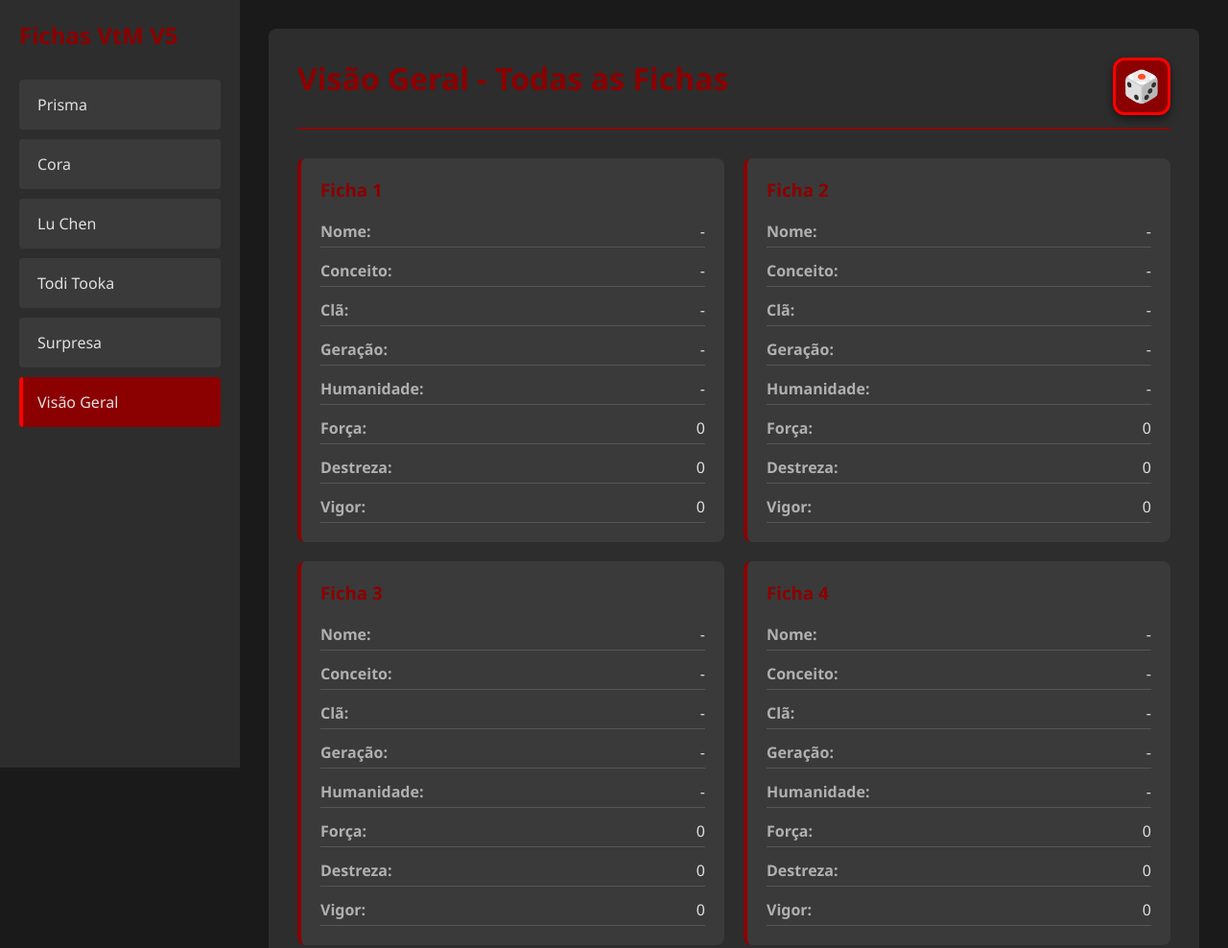
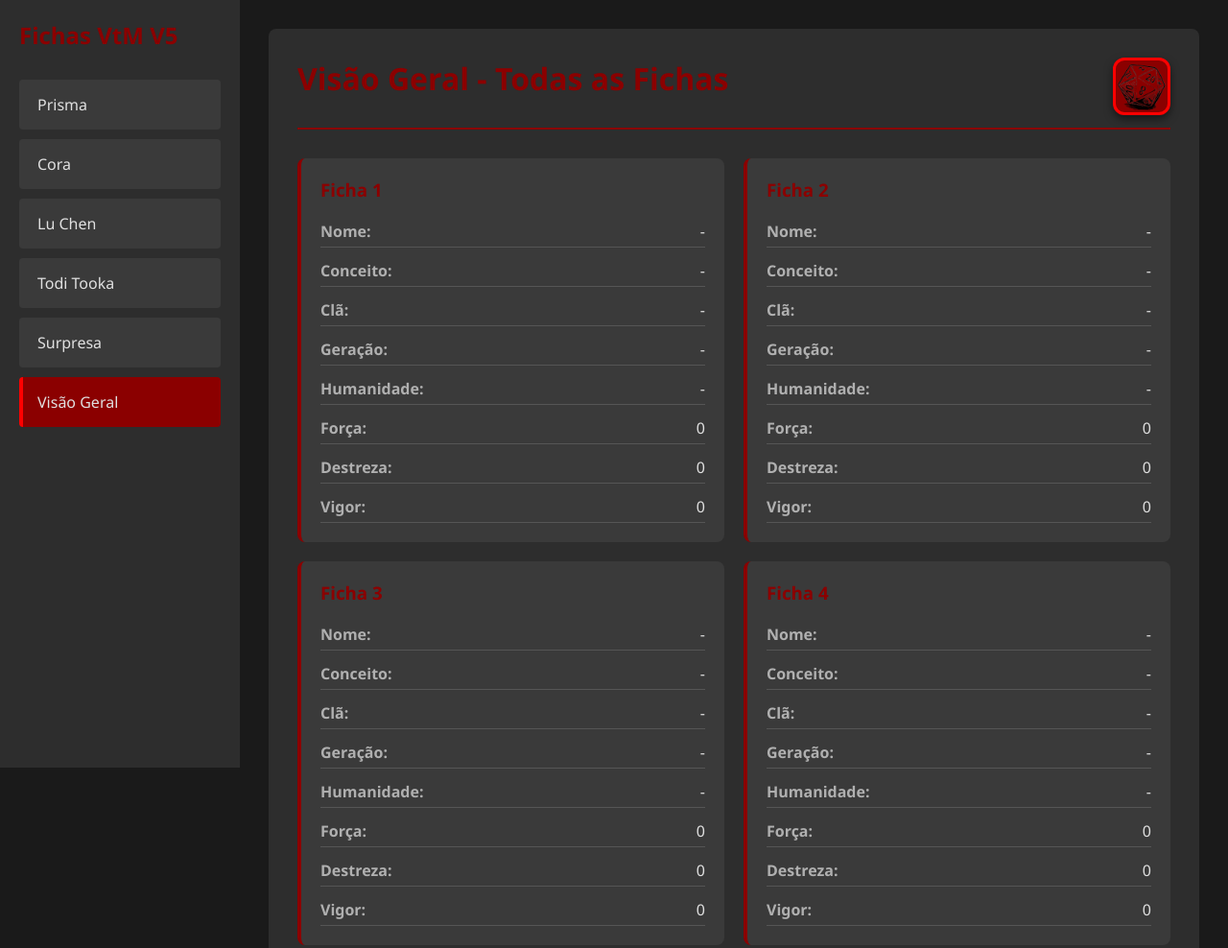
Before and after one commit to FelipeHondei/RPG, a website: page index.html in a window 1280 px wide. Shown: the top 988 px of the page at 96% size. Drawn offline with Linux system fonts and the light colour scheme; no server answers.

Commit message:
imagem-dado

```diff
--- a/index.html
+++ b/index.html
@@ -1662,7 +1662,9 @@
             <div class="form-section active" id="form6">
                 <div class="form-header">
                     <h1>Visão Geral - Todas as Fichas</h1>
-                    <button class="dice-button" onclick="rollDice()" title="Rolar D10">🎲</button>
+                    <button class="dice-button" onclick="rollDice()" title="Rolar D10">
+                        <img src="images/dado-imagem.png" alt="Dado">
+                    </button>
                 </div>
                 <div class="overview-grid" id="overviewGrid"></div>
             </div>
--- a/styles.css
+++ b/styles.css
@@ -132,6 +132,16 @@
      color: white;
      transition: all 0.3s ease;
      box-shadow: 0 4px 8px rgba(0, 0, 0, 0.5);
+     padding: 0;
+     overflow: hidden;
+ }
+
+ /* Se usar imagem no botão */
+ .dice-button img {
+     width: 100%;
+     height: 100%;
+     object-fit: cover;
+     pointer-events: none;
  }
 
  .dice-button:hover {
```
Also changed, not shown: images/dado-imagem.png (added).
